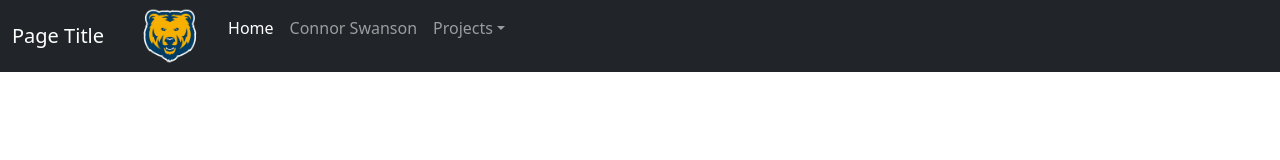
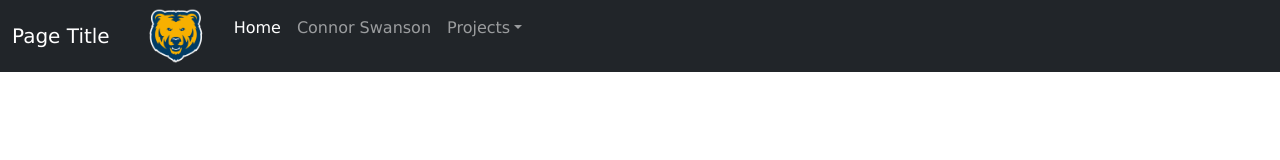
Before and after one commit to connorswanson1/bacs200-connorswanson1.github.io, a plain HTML site: page bacs200/maintemplate.html in a window 1280 px wide. Drawn offline with nearby package versions, Linux system fonts and the light colour scheme.

Commit message:
font again lol

```diff
--- a/bacs200/maintemplate.css
+++ b/bacs200/maintemplate.css
@@ -1,5 +1,6 @@
 body {
     padding-bottom: 20px;
+    font-family: Verdana, Geneva, sans-serif;
   }
 
   .navbar {
```
